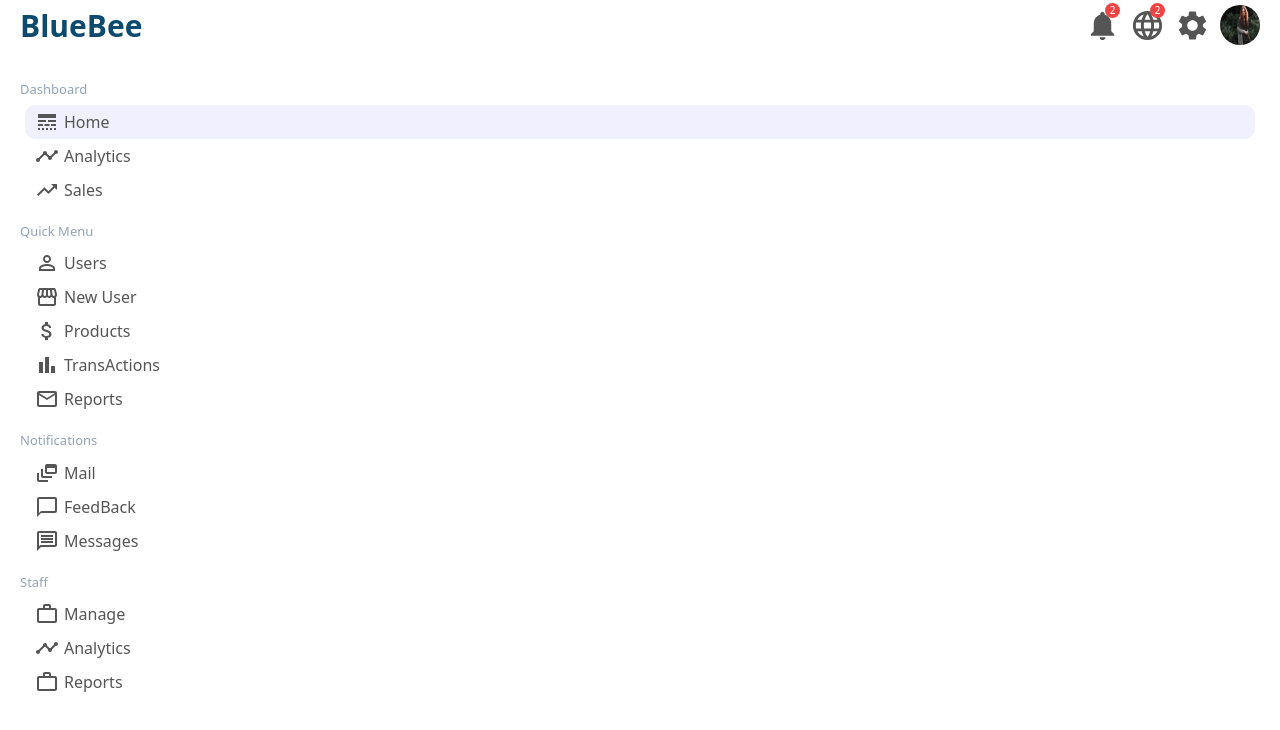
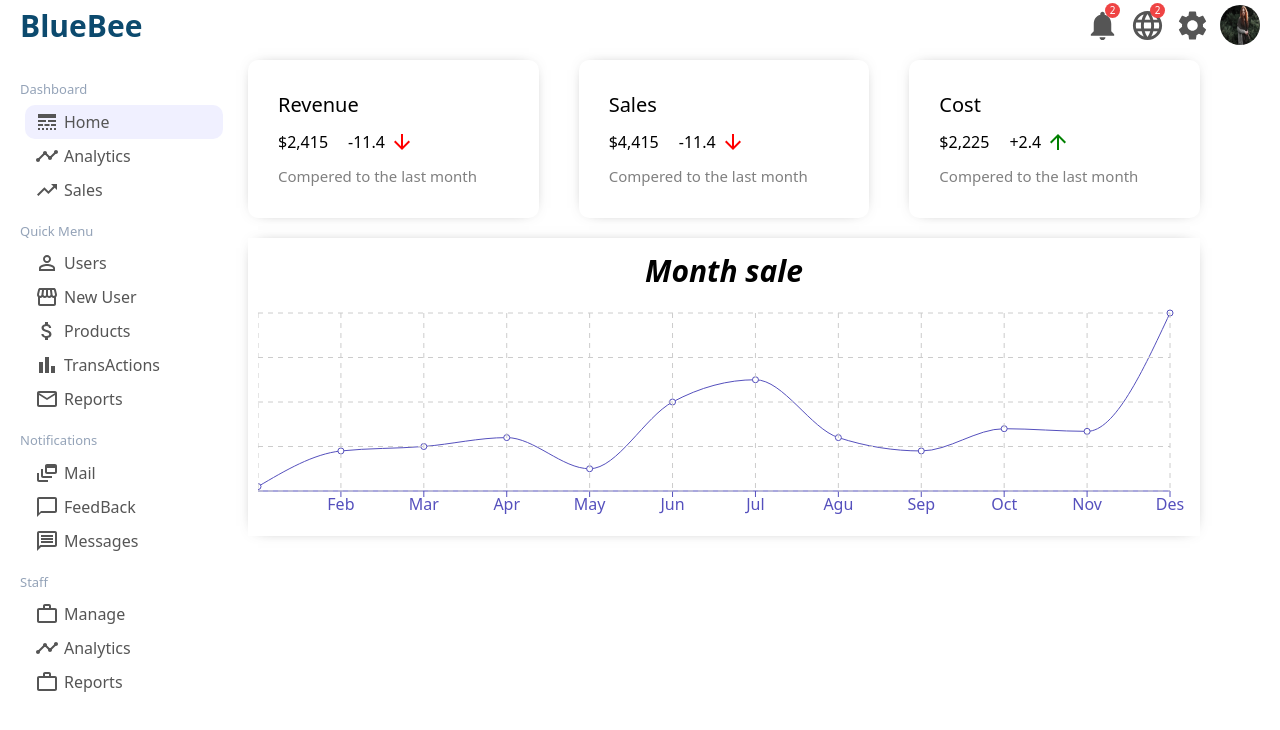
Before and after one commit to amirkeramat/AdminDashboard, a React (Vite) app in the folder admin-dashboard/: page / in a window 1280 px wide. Shown: the top 730 px of the page. Built offline with nearby package versions, Linux system fonts and the light colour scheme.

Commit message:
update 4

```diff
--- a/admin-dashboard/package.json
+++ b/admin-dashboard/package.json
@@ -15,7 +15,8 @@
     "@mui/material": "^5.11.16",
     "react": "^18.2.0",
     "react-dom": "^18.2.0",
-    "react-router-dom": "^6.10.0"
+    "react-router-dom": "^6.10.0",
+    "recharts": "^2.5.0"
   },
   "devDependencies": {
     "@types/react": "^18.0.28",
--- /dev/null
+++ b/admin-dashboard/src/components/Chart/Chart.css
@@ -0,0 +1,14 @@
+.chart{
+    box-shadow: 0px 0px 15px -10px rgba(0, 0, 0, 0.75);
+    display: flex;
+    flex-direction: column;
+    align-items: center;
+    margin-top: 20px;
+    margin-right:40px ;
+    padding: 10px;
+}
+.chartTitle{
+    font-size: 30px;
+    font-weight: bold;
+    font-style: italic;
+}
--- /dev/null
+++ b/admin-dashboard/src/components/Chart/Chart.jsx
@@ -0,0 +1,31 @@
+import React from "react";
+import {
+  ResponsiveContainer,
+  LineChart,
+  Line,
+  CartesianGrid,
+  XAxis,
+  Tooltip,
+} from "recharts";
+import './Chart.css'
+const Chart = ({ title, data, dataKey, grid }) => {
+  return (
+    <div className='chart'>
+      <h3 className='chartTitle'>{title}</h3>
+      <ResponsiveContainer width='100%'  aspect={4}>
+        <LineChart
+          width={600}
+          height={100}
+          data={data}
+          margin={{ top: 20, right: 20, bottom: 5, left: 0 }}>
+          <XAxis dataKey='name' stroke='#5550bd' />
+          <Line type='monotone' dataKey={dataKey} stroke='#5550bd' />
+          <Tooltip />
+          {grid && <CartesianGrid stroke='#ccc' strokeDasharray='5 5' /> }
+        </LineChart>
+      </ResponsiveContainer>
+    </div>
+  );
+};
+
+export default Chart;
--- /dev/null
+++ b/admin-dashboard/src/components/Features/Features.css
@@ -0,0 +1,36 @@
+.featureItem{
+    flex: 1;
+    margin-right:40px;
+    padding: 30px;
+    border-radius: 10px;
+    cursor: pointer;
+    box-shadow: 0px 0px 15px -10px rgba(0, 0, 0, 0.75);
+}
+.featureTitle{
+    font-size: 20px;
+}
+
+.featurePrice{
+    display:flex;
+    align-items: center;
+    margin: 10px 0;
+}
+
+.featureRate{
+    display: flex;
+    align-items: center;
+    margin-left: 20px;
+}
+
+.featureIcon{
+    font-size: 14px;
+    margin-left: 5px;
+    color: green;
+}
+.featureIcon.negative{
+    color: red;
+}
+.featureSub{
+    font-size: 15px;
+    color: gray;
+}
--- /dev/null
+++ b/admin-dashboard/src/components/Features/Features.jsx
@@ -0,0 +1,48 @@
+import React from "react";
+import "./Features.css";
+import { ArrowDownwardIcon, ArrowUpwardIcon } from "../../icons";
+const Features = () => {
+  return (
+    <div className='features flex items-start'>
+      <div className='featuresContainer flex justify-between flex-wrap w-full'>
+        <div className='featureItem'>
+          <span className='featureTitle'>Revenue</span>
+          <div className='featurePrice'>
+            <span className='featureMoney'>$2,415</span>
+            <span className='featureRate'>
+              -11.4
+              <ArrowDownwardIcon className="featureIcon negative" />
+            </span>
+          </div>
+          <span className='featureSub'>Compered to the last month</span>
+        </div>
+
+        <div className='featureItem'>
+          <span className='featureTitle'>Sales</span>
+          <div className='featurePrice'>
+            <span className='featureMoney'>$4,415</span>
+            <span className='featureRate'>
+              -11.4
+              <ArrowDownwardIcon className="featureIcon negative" />
+            </span>
+          </div>
+          <span className='featureSub'>Compered to the last month</span>
+        </div>
+
+        <div className='featureItem'>
+          <span className='featureTitle'>Cost</span>
+          <div className='featurePrice'>
+            <span className='featureMoney'>$2,225</span>
+            <span className='featureRate'>
+              +2.4
+              <ArrowUpwardIcon className="featureIcon" />
+            </span>
+          </div>
+          <span className='featureSub'>Compered to the last month</span>
+        </div>
+      </div>
+    </div>
+  );
+};
+
+export default Features;
--- /dev/null
+++ b/admin-dashboard/src/datas.js
@@ -0,0 +1,15 @@
+let xAxisData = [
+    {"name":'Jan',"sales":10},
+    {"name":'Feb',"sales":90},
+    {"name":'Mar',"sales":100},
+    {"name":'Apr',"sales":120},
+    {"name":'May',"sales":50},
+    {"name":'Jun',"sales":200},
+    {"name":'Jul',"sales":250},
+    {"name":'Agu',"sales":120},
+    {"name":'Sep',"sales":90},
+    {"name":'Oct',"sales":140},
+    {"name":'Nov',"sales":134},
+    {"name":'Des',"sales":400},
+]
+export default xAxisData
--- /dev/null
+++ b/admin-dashboard/src/icons.js
@@ -0,0 +1,18 @@
+import LineStyleIcon from "@mui/icons-material/LineStyle";
+import TimelineIcon from "@mui/icons-material/Timeline";
+import TrendingUpIcon from "@mui/icons-material/TrendingUp";
+import PermIdentityIcon from "@mui/icons-material/PermIdentity";
+import StorefrontIcon from "@mui/icons-material/Storefront";
+import AttachMoneyIcon from "@mui/icons-material/AttachMoney";
+import BarChartIcon from "@mui/icons-material/BarChart";
+import MailOutlineIcon from "@mui/icons-material/MailOutline";
+import DynamicFeedIcon from "@mui/icons-material/DynamicFeed";
+import ChatBubbleOutlineIcon from "@mui/icons-material/ChatBubbleOutline";
+import MessageOutlinedIcon from "@mui/icons-material/MessageOutlined";
+import WorkOutlineIcon from "@mui/icons-material/WorkOutline";
+import ReportIcon from "@mui/icons-material/WorkOutline";
+import ArrowDownwardIcon from '@mui/icons-material/ArrowDownward';
+import ArrowUpwardIcon from '@mui/icons-material/ArrowUpward';
+
+export {LineStyleIcon,TimelineIcon,TrendingUpIcon,PermIdentityIcon,StorefrontIcon,AttachMoneyIcon,BarChartIcon,MailOutlineIcon,DynamicFeedIcon,ChatBubbleOutlineIcon,MessageOutlinedIcon,WorkOutlineIcon,ReportIcon,ArrowDownwardIcon,ArrowUpwardIcon
+}
--- a/admin-dashboard/src/pages/Home/Home.css
+++ b/admin-dashboard/src/pages/Home/Home.css
@@ -0,0 +1,3 @@
+.home{
+    flex: 4;
+}
--- a/admin-dashboard/src/pages/Home/Home.jsx
+++ b/admin-dashboard/src/pages/Home/Home.jsx
@@ -1,6 +1,13 @@
 import React from "react";
+import Features from "../../components/Features/Features";
+import Chart from "../../components/Chart/Chart";
+import './Home.css'
+import xAxisData from '../../datas'
 const Home = () => {
-  return <div></div>;
+  return <div className="home pe-10">
+    <Features/>
+    <Chart grid title={'Month sale'} data={xAxisData} dataKey='sales'/>
+  </div>
 };
 
 export default Home;
```
Also changed, not shown: admin-dashboard/src/components/SideBar/SideBar.jsx (+2 -13 lines), 1 other file (tests, documents, lock files or other folders).
